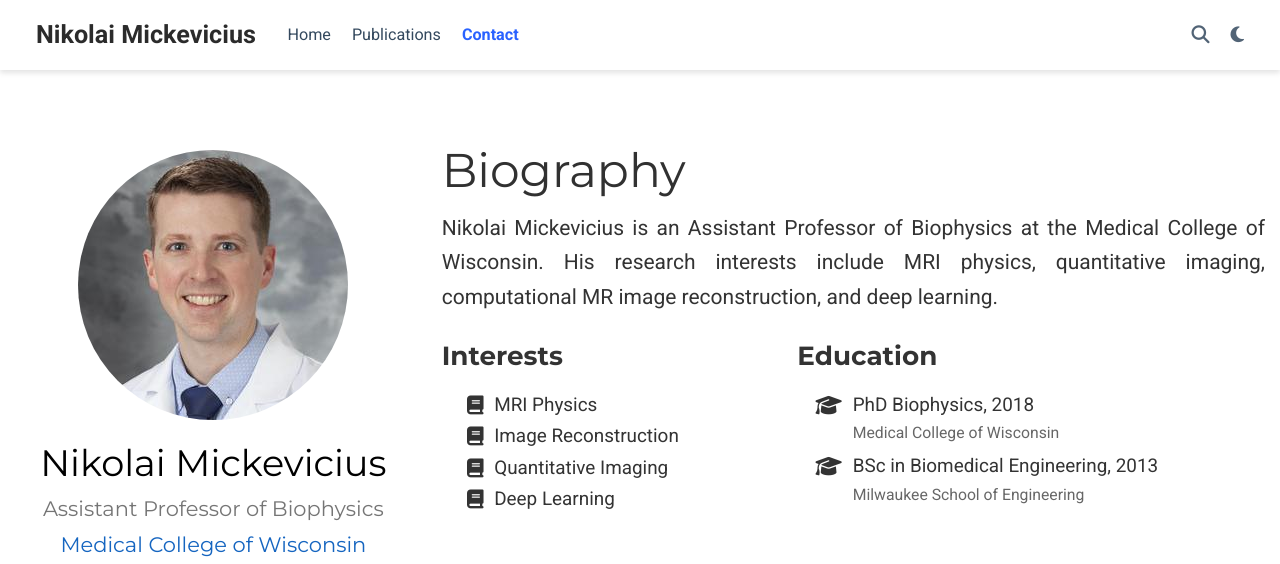
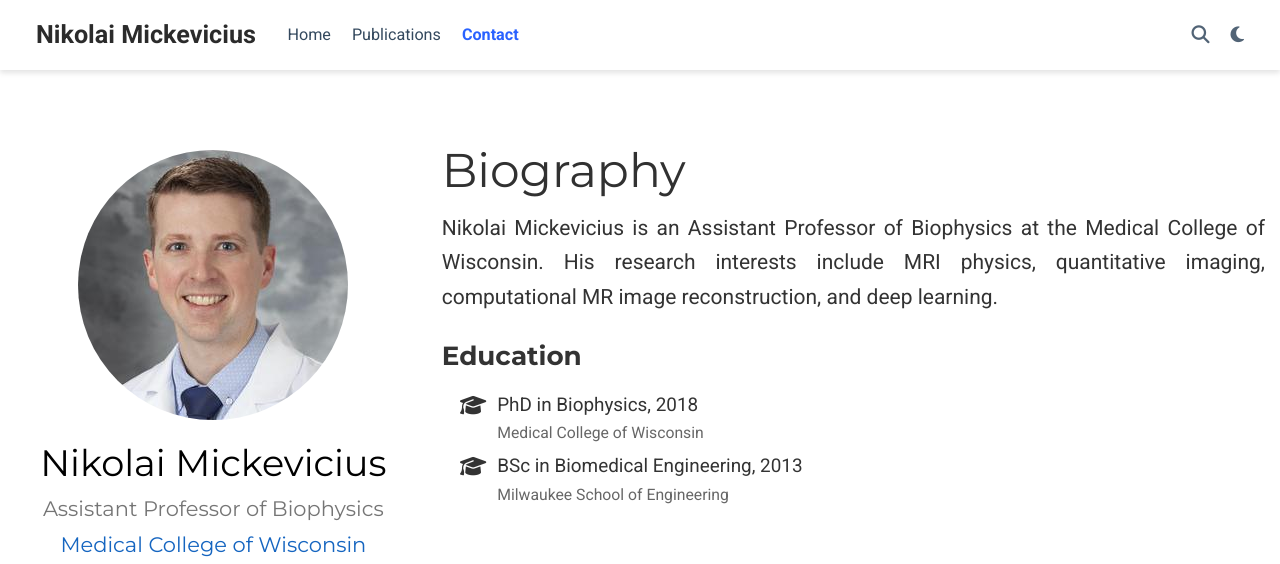
Before and after one commit to nmickevicius/nmickevicius.github.io, a plain HTML site: page index.html in a window 1280 px wide. Shown: the top 564 px of the page. Drawn offline with Linux system fonts and the light colour scheme; some icons are missing.

Commit message:
removed interests

```diff
--- a/index.html
+++ b/index.html
@@ -909,33 +909,6 @@
     <div class="row">
 
 
-      <div class="col-md-5">
-        <div class="section-subheading">Interests</div>
-        <ul class="ul-interests fa-ul mb-0">
-
-          <li>
-            <i class="fa-li fa-solid fa-book"></i>
-            MRI Physics
-          </li>
-
-          <li>
-            <i class="fa-li fa-solid fa-book"></i>
-            Image Reconstruction
-          </li>
-
-          <li>
-            <i class="fa-li fa-solid fa-book"></i>
-            Quantitative Imaging
-          </li>
-
-          <li>
-            <i class="fa-li fa-solid fa-book"></i>
-            Deep Learning
-          </li>
-
-        </ul>
-      </div>
-
 
 
       <div class="col-md-7">
@@ -945,7 +918,7 @@
           <li>
             <i class="fa-li fa-solid fa-graduation-cap"></i>
             <div class="description">
-              <p class="course">PhD Biophysics, 2018</p>
+              <p class="course">PhD in Biophysics, 2018</p>
               <p class="institution">Medical College of Wisconsin</p>
             </div>
           </li>
--- a/index.xml
+++ b/index.xml
@@ -240,7 +240,7 @@ data.head()
 
 
 
-&lt;div id=&#34;chart-751394826&#34; class=&#34;chart&#34;&gt;&lt;/div&gt;
+&lt;div id=&#34;chart-547219863&#34; class=&#34;chart&#34;&gt;&lt;/div&gt;
 &lt;script&gt;
   (function() {
     let a = setInterval( function() {
@@ -250,7 +250,7 @@ data.head()
       clearInterval( a );
 
       Plotly.d3.json(&#34;./line-chart.json&#34;, function(chart) {
-        Plotly.plot(&#39;chart-751394826&#39;, chart.data, chart.layout, {responsive: true});
+        Plotly.plot(&#39;chart-547219863&#39;, chart.data, chart.layout, {responsive: true});
       });
     }, 500 );
   })();
--- a/post/index.xml
+++ b/post/index.xml
@@ -196,7 +196,7 @@ data.head()
 
 
 
-&lt;div id=&#34;chart-751394826&#34; class=&#34;chart&#34;&gt;&lt;/div&gt;
+&lt;div id=&#34;chart-547219863&#34; class=&#34;chart&#34;&gt;&lt;/div&gt;
 &lt;script&gt;
   (function() {
     let a = setInterval( function() {
@@ -206,7 +206,7 @@ data.head()
       clearInterval( a );
 
       Plotly.d3.json(&#34;./line-chart.json&#34;, function(chart) {
-        Plotly.plot(&#39;chart-751394826&#39;, chart.data, chart.layout, {responsive: true});
+        Plotly.plot(&#39;chart-547219863&#39;, chart.data, chart.layout, {responsive: true});
       });
     }, 500 );
   })();
```
Also changed, not shown: post/writing-technical-content/index.html (+2 -2 lines).
